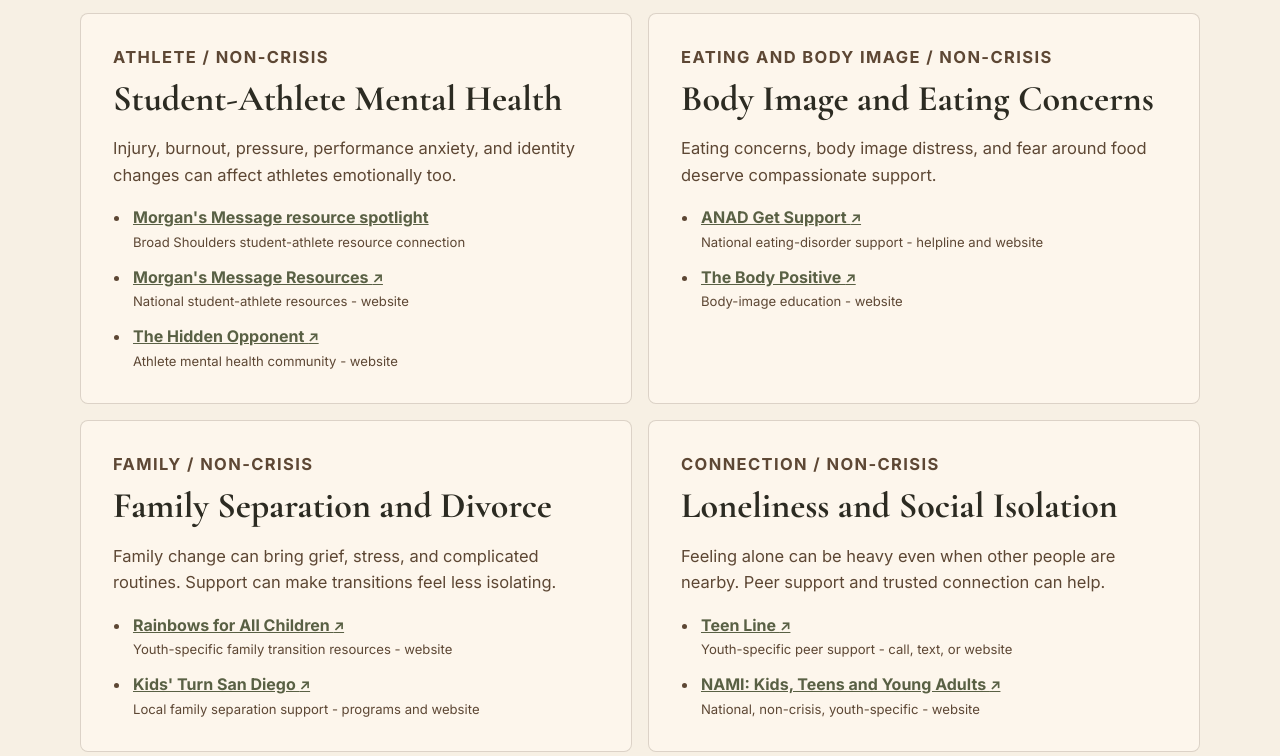
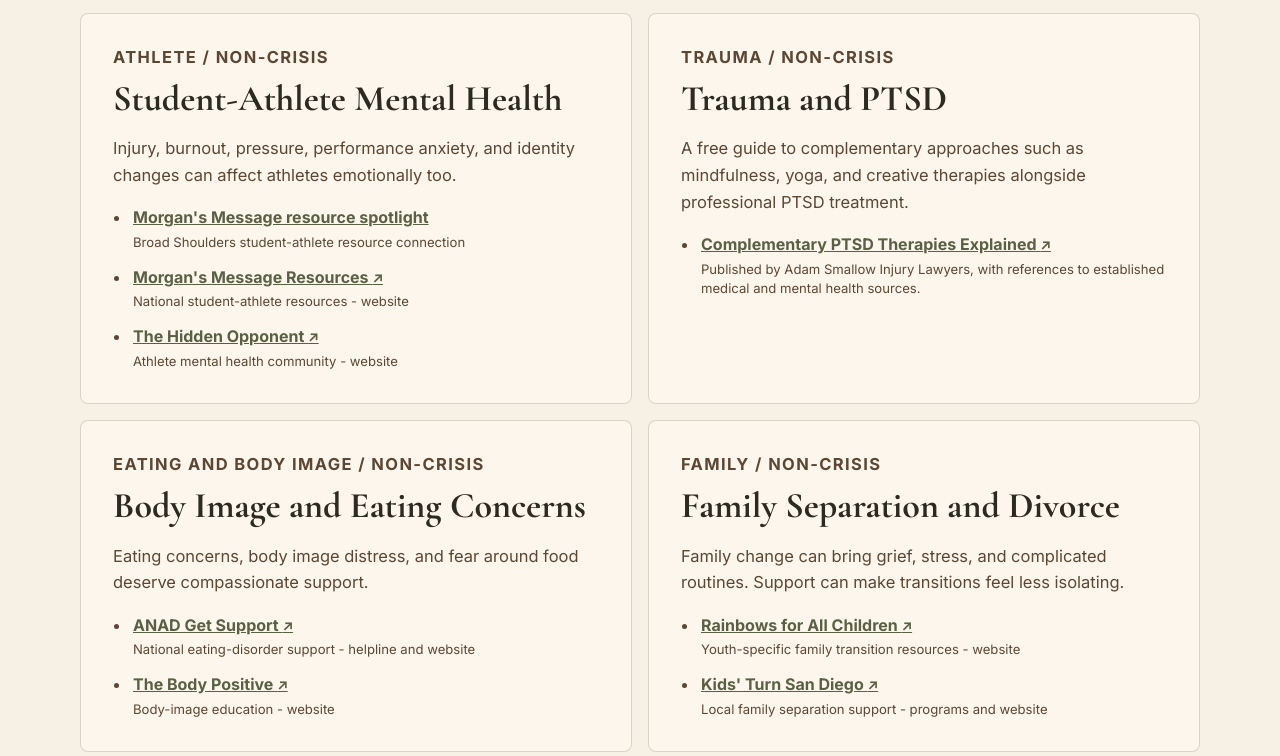
Before and after one commit to Project-Second-Voice/Broad-Shoulders-Initiative, a plain HTML site: page resources.html in a window 1280 px wide. Shown: the part 1593-2349 px from the top of the page. Drawn offline with nearby package versions, Linux system fonts and the light colour scheme.

Commit message:
Add complementary PTSD therapies resource

```diff
--- a/resources.html
+++ b/resources.html
@@ -114,6 +114,14 @@
           </ul>
         </article>
         <article>
+          <p class="eyebrow">Trauma / Non-Crisis</p>
+          <h2>Trauma and PTSD</h2>
+          <p>A free guide to complementary approaches such as mindfulness, yoga, and creative therapies alongside professional PTSD treatment.</p>
+          <ul class="resource-list">
+            <li><a href="https://www.mdaccidentlaw.com/complementary-ptsd-therapies-explained/" target="_blank" rel="noopener">Complementary PTSD Therapies Explained <span class="sr-only">(external link)</span></a><small>Published by Adam Smallow Injury Lawyers, with references to established medical and mental health sources.</small></li>
+          </ul>
+        </article>
+        <article>
           <p class="eyebrow">Eating and Body Image / Non-Crisis</p>
           <h2>Body Image and Eating Concerns</h2>
           <p>
```
